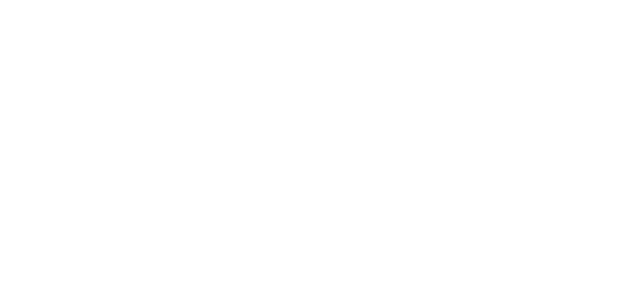
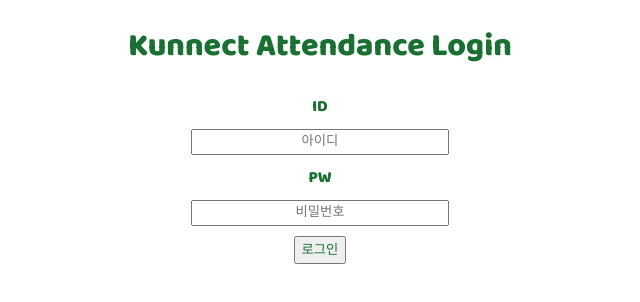
Before and after one commit to Kunnect/KUAttendance, a React (Create React App) app: page / in a window 1280 px wide. Before the commit this address had no page. Shown: the top 302 px of the page, without its empty margins (320-960 px from the left). Built offline with nearby package versions, Linux system fonts and the light colour scheme.

Commit message:
create login page

```diff
--- a/public/index.html
+++ b/public/index.html
@@ -3,6 +3,7 @@
   <head>
     <meta charset="utf-8" />
     <link rel="icon" href="%PUBLIC_URL%/favicon.ico" />
+    <link href="https://fonts.googleapis.com/css2?family=Baloo+2:wght@800&display=swap" rel="stylesheet">
     <meta name="viewport" content="width=device-width, initial-scale=1" />
     <meta name="theme-color" content="#000000" />
     <meta
--- a/src/App.js
+++ b/src/App.js
@@ -1,6 +1,6 @@
 // App.js
 
-import React from 'react';
+import React, { useState } from 'react';
 import { BrowserRouter as Router, Routes, Route, Link } from 'react-router-dom';
 import UserPage from './Userpage';
 import Dobby from './Dobby';
@@ -9,25 +9,46 @@
 import './styles.css';
 
 const App = () => {
+  const [isLoggedIn, setIsLoggedIn] = useState(false);
+  const [id, setId] = useState('');
+  const [password, setPassword] = useState('');
+
+  // 로그인이 완료되면 isLoggedIn 상태를 변경하는 함수
+  const handleLogin = () => {
+    if (id === 'admin' && password === 'admin123') {
+      setIsLoggedIn(true);
+    } else {
+      alert('아이디 또는 비밀번호가 잘못되었습니다.');
+    }
+  };
+
   return (
     <Router>
+    {isLoggedIn ? (
       <div>
-
-
         <div className="nav">
-              <Link to="/userpage">마이페이지</Link>
+          <Link to="/userpage"><img src="homeIcon.svg" alt="" /></Link>
         </div>
         <div className="nav">
-              <Link to="/dobby">커뮤니티</Link>
+          <Link to="/dobby"><img src="navImg.svg" alt="" /></Link>
         </div>
         <div className="nav">
-              <Link to="/report">보고서</Link>
+          <Link to="/report"><img src="navImg.svg" alt="" /></Link>
         </div>
         <div className="nav">
-              <Link to="/working">근로</Link>
+          <Link to="/working"><img src="navImg.svg" alt="" /></Link>
         </div>
-
-
+      </div>
+    ) : (
+      <div className="page">
+        <h1>Kunnect Attendance Login</h1>
+        <div id="input-container">
+            ID <input className="login_div" type="text" value={id} onChange={(e) => setId(e.target.value)} placeholder="아이디" />
+            PW <input className="login_div" type="password" value={password} onChange={(e) => setPassword(e.target.value)} placeholder="비밀번호" />
+        </div>
+        <button onClick={handleLogin}>로그인</button>
+      </div>
+    )}
 
     <Routes>
       <Route path="/userpage" element={<UserPage />} />
@@ -35,9 +56,9 @@
       <Route path="/report" element={<Report />} />
       <Route path="/working" element={<Working />} />
     </Routes>
-      </div>
   </Router>
   );
 };
 
+
 export default App;
--- a/src/styles.css
+++ b/src/styles.css
@@ -1,12 +1,29 @@
-* { font-family: 'Baloo 2', sans-serif, monospace; color: white;}
+* { font-family: 'Baloo 2', sans-serif, monospace; color: rgb(24, 113, 48);}
+.page{
+    text-align: center;
+    margin:auto;
+}
 .nav{
     text-align: center;
     width:140px;
     height:50px;
     margin: 30px;
-    font-size: 30px;
+    font-size: 14px;
     display: inline-block;
-    border: 0.5cm;
-    border-color: blanchedalmond;
+    border-width: 1cm;
+    border-radius: 100px;
+    border-color: rgb(176, 117, 28);
 
 }
+.input-container {
+    display: inline-block;
+}
+.login_div{
+   color:black;
+    text-align: center;
+    margin: 10px auto;
+    align-items: center;
+    width:250px;
+    height:20px;
+    display: block;
+}
```
Also changed, not shown: public/homeIcon.svg (added), public/navImg.svg (added). Lines whose indentation alone changed are shown as unchanged.
